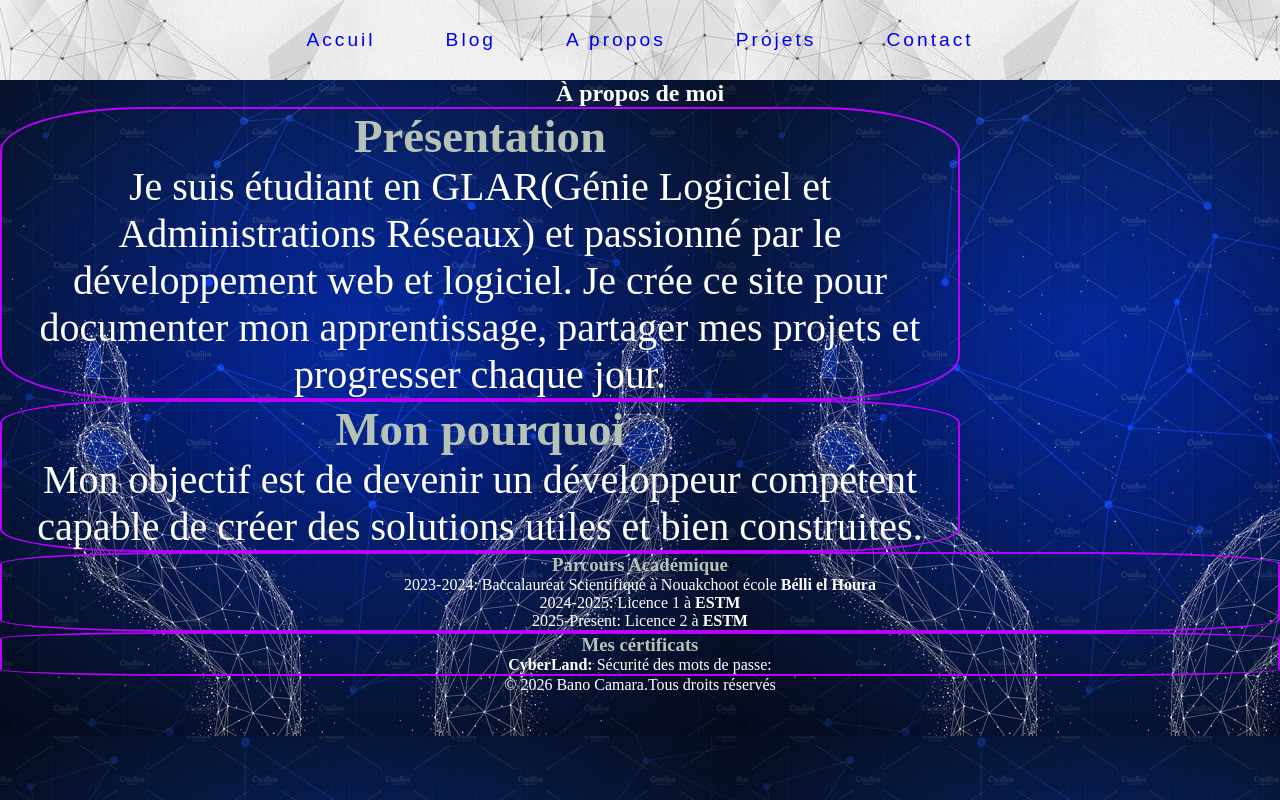
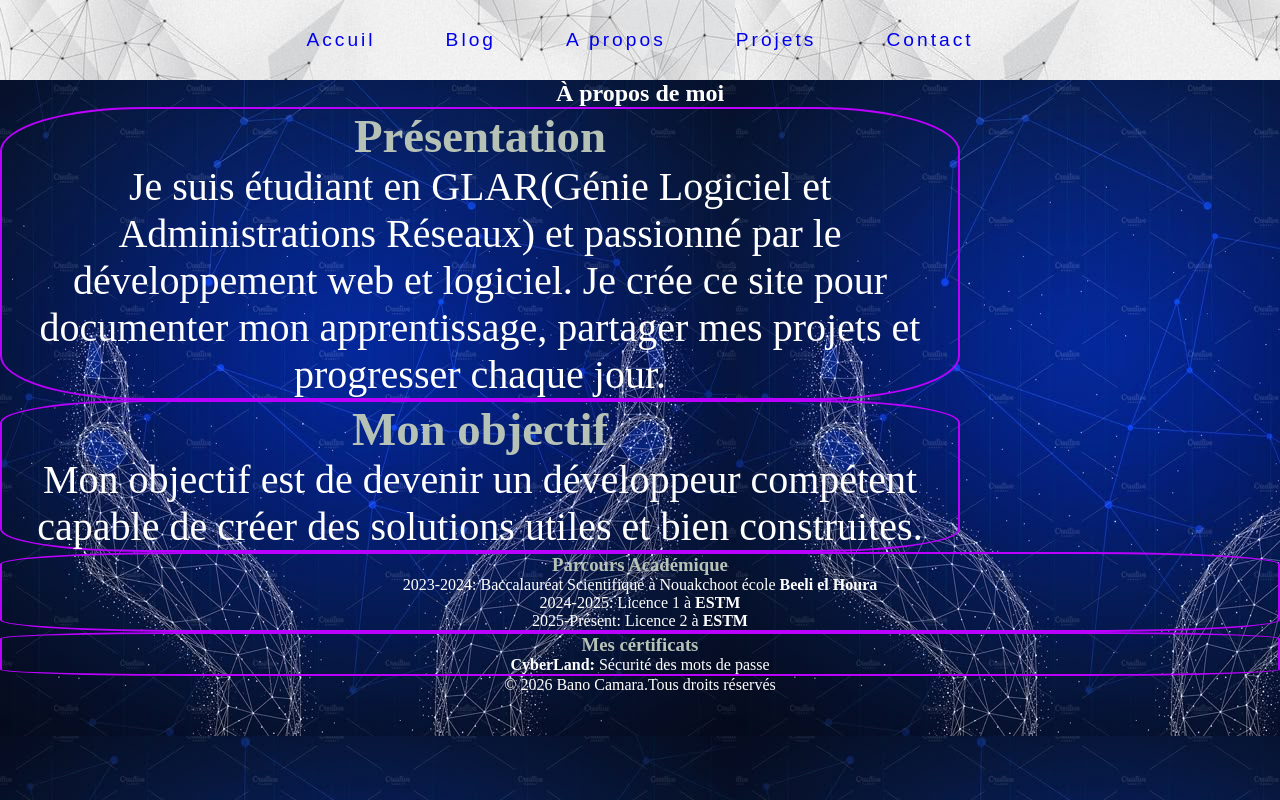
Before and after one commit to banocamara/DevAscend-Bano-Camara, a plain HTML site: page about.html in a window 1280 px wide. Drawn offline with Linux system fonts and the light colour scheme.

Commit message:
about.html

```diff
--- a/about.html
+++ b/about.html
@@ -23,7 +23,7 @@
     <div class="section">
         <h2>À propos de moi</h2>
         <div class="contenair">
-            <div class="propos">
+            <div class="propos" >
                 <h3>Présentation</h3>
             Je suis étudiant en GLAR(Génie Logiciel et Administrations Réseaux) et passionné par le développement web et logiciel.
             Je crée ce site pour documenter mon apprentissage, partager mes projets
@@ -31,21 +31,21 @@
             </div>
 
             <div class="object">
-                <h3>Mon pourquoi</h3>
+                <h3>Mon objectif</h3>
             Mon objectif est de devenir un développeur compétent capable de créer
             des solutions utiles et bien construites.
             </div>
 
             <div class="parcourt">
                 <h3>Parcours Académique </h3>
-                <p>2023-2024: Baccalauréat Scientifique à Nouakchoot école <strong>Bélli el Houra</strong></p>
+                <p>2023-2024: Baccalauréat Scientifique à Nouakchoot école <strong>Beeli el Houra</strong></p>
                 <p>2024-2025: Licence 1 à <strong><a href="https://www.estm.sn/">ESTM</a></strong></p>
                 <p>2025-Présent: Licence 2 à <strong><a href="https://www.estm.sn/">ESTM</a></strong></p>
             </div>
 
             <div class="certificats">
                 <h3>Mes cértificats</h3>
-                <p><strong>CyberLand: </strong>Sécurité des mots de passe: </p>
+                <p><strong>CyberLand: </strong>Sécurité des mots de passe </p>
             </div>
         </div>
 
```
